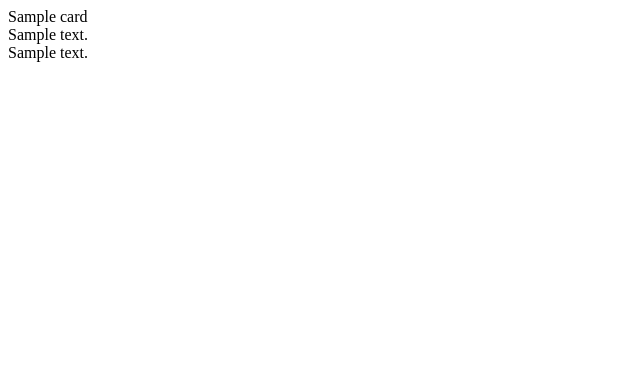
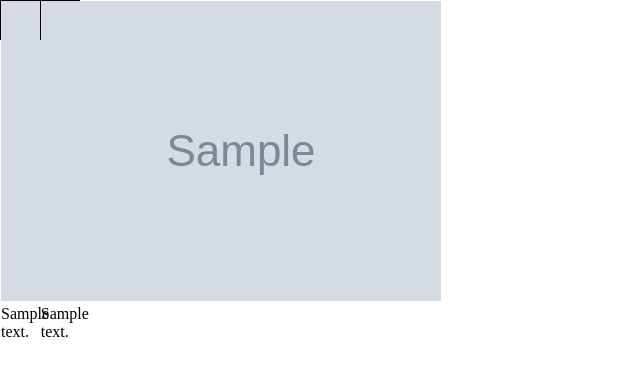
Before and after one commit to Creanimo/card-game-maker-py, a Python web app: template templates/deck.html in a window 1280 px wide. Shown: the top 376 px of the page, without its empty margins (0-640 px from the left). Run offline with Jinja, Linux system fonts and the light colour scheme; the template is opened without the code that fills it: most values are stand-ins (such as "Sample title", 1, 10 or a date in 2020); grey boxes marked "Sample" are stand-in pictures.

Commit message:
html and css setup

```diff
--- /dev/null
+++ b/export/style.css
@@ -0,0 +1,26 @@
+body, html {
+  margin: 0;
+  padding: 0;
+}
+
+* {
+  box-sizing: content-box;
+}
+
+@media screen {
+  .card {
+    display: flex;
+    flex-direction: row;
+  }
+}
+
+.side {
+  border: 1px solid black;
+}
+
+@page {
+  size: A5;
+  margin: 0;
+}
+
+/*# sourceMappingURL=style.css.map */
--- /dev/null
+++ b/export/style.scss
@@ -0,0 +1,24 @@
+body, html {
+    margin: 0;
+    padding: 0;
+}
+
+* {
+    box-sizing: content-box;
+}
+
+.card {
+    @media screen {
+        display: flex;
+        flex-direction: row;
+    }
+}
+
+.side {
+    border: 1px solid black;
+}
+
+@page {
+    size: A5;
+    margin: 0;
+}
--- a/gamedeck/deck.py
+++ b/gamedeck/deck.py
@@ -10,7 +10,6 @@ class Deck:
     defaultPrintSize_height: int
     title: str
     edition: int
-    defaultBackside: side.Side
     cards: list[card.Card]
     template: str = "deck.html"
     id: str = field(default_factory=objectTools.generateID)
--- a/gamedeck/side.py
+++ b/gamedeck/side.py
@@ -2,5 +2,7 @@ from dataclasses import dataclass
 
 @dataclass
 class Side:
-    text: str
+    text: str | None = None
+    logoimage: str | None = None
+    image: str | None = None
     template: str = "side.html"
--- a/templates/base.html
+++ b/templates/base.html
@@ -4,6 +4,7 @@
 <html lang="de">
 <head>
   <meta charset="utf-8">
+  <link rel="stylesheet" href="style.css">
   <title></title>
 </head>
 
--- a/templates/card.html
+++ b/templates/card.html
@@ -1,9 +1,4 @@
 <div class="card">
-    {{ card.name }}
-    {% with side = card.frontside %}
-        {% include "side.html" %}
-    {% endwith %}
-    {% with side = card.backside %}
-        {% include "side.html" %}
-    {% endwith %}
+    {% with side = card.frontside %}{% include "side.html" %}{% endwith %}
+    {% with side = card.backside %}{% include "side.html" %}{% endwith %}
 </div>
--- a/templates/side.html
+++ b/templates/side.html
@@ -1,3 +1,6 @@
-<div class="side">
-    {{ side.text }}
+<div class="side" {% if side.image !=None %}style="background-image: url({{ side.image }});"{% endif %}>
+    <div class="side__scale" style="width: {{ deck.defaultPrintSize_width }}mm; height: {{ deck.defaultPrintSize_height }}mm">
+        {% if side.logoimage !=None %}<img src="{{ side.logoimage }}">{% endif %}
+        {% if side.text !=None %}{{ side.text }}{% endif %}
+    </div>
 </div>
```
Also changed, not shown: app.py (+9 -5 lines), export/card-deck.html (added, +63 -0 lines), 1 other file.
